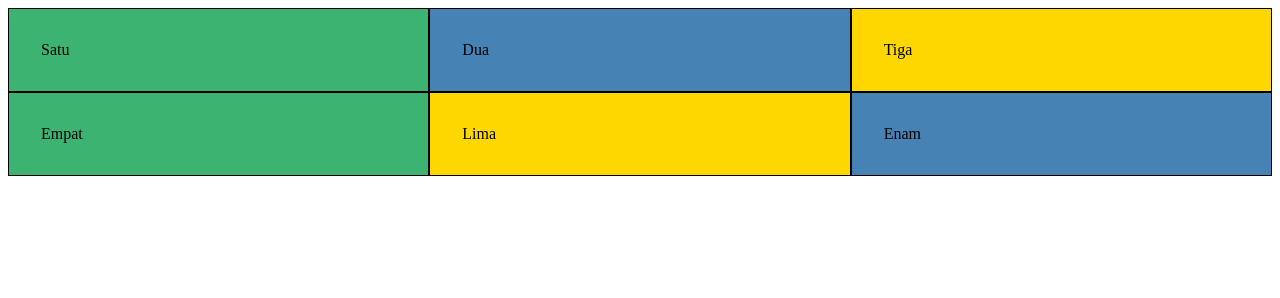
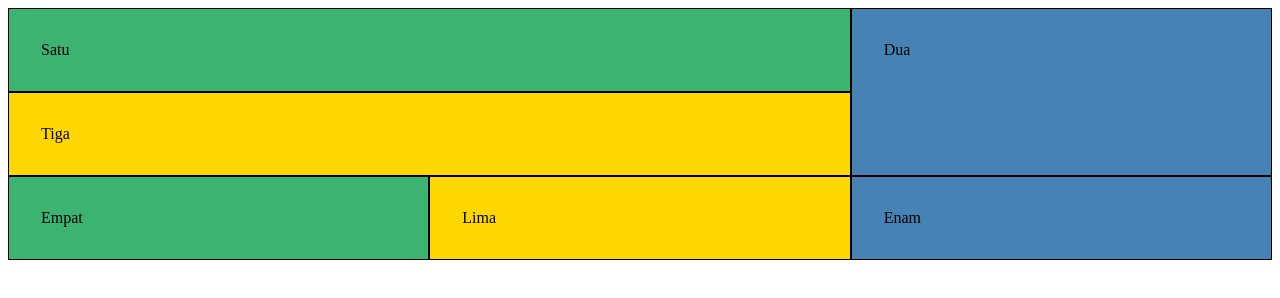
Before and after one commit to virgiliusnanamanek/Latihan-Grid, a plain HTML site: page index.html in a window 1280 px wide. Drawn offline with Linux system fonts and the light colour scheme.

Commit message:
Mengimplementasikan konsep grid-lines

```diff
--- a/style.css
+++ b/style.css
@@ -25,3 +25,16 @@
 .box3, .box5 {
     background-color: gold;
 }
+.box1 {
+    grid-column-start: 1; /* box1 akan dimulai dari kolom garis pertama */
+    grid-column-end: 3; /* dan berakhir di kolom garis ketiga */
+}
+.box2 {
+    grid-column-start: 3; /* box2 akan dimulai dari kolom garis ketiga */
+    grid-row-start: 1; /* dan baris garis pertama */
+    grid-row-end: 3; /* kemudian berakhir di baris garis ketiga */
+}
+.box3 {
+    grid-column-start: 1; /* box1 akan dimulai dari kolom garis pertama */
+    grid-column-end: 3; /* dan berakhir di kolom garis ketiga */
+}
```
